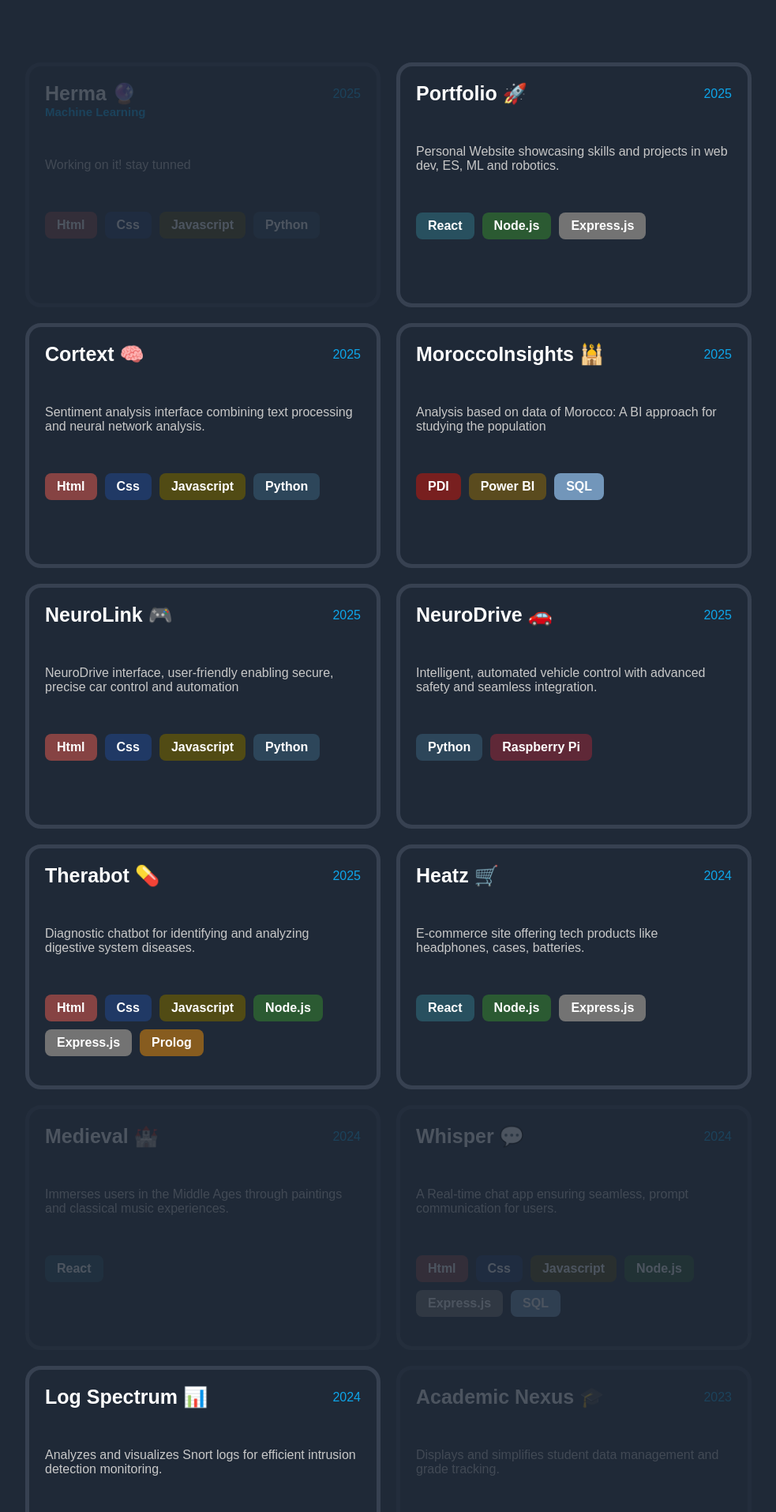
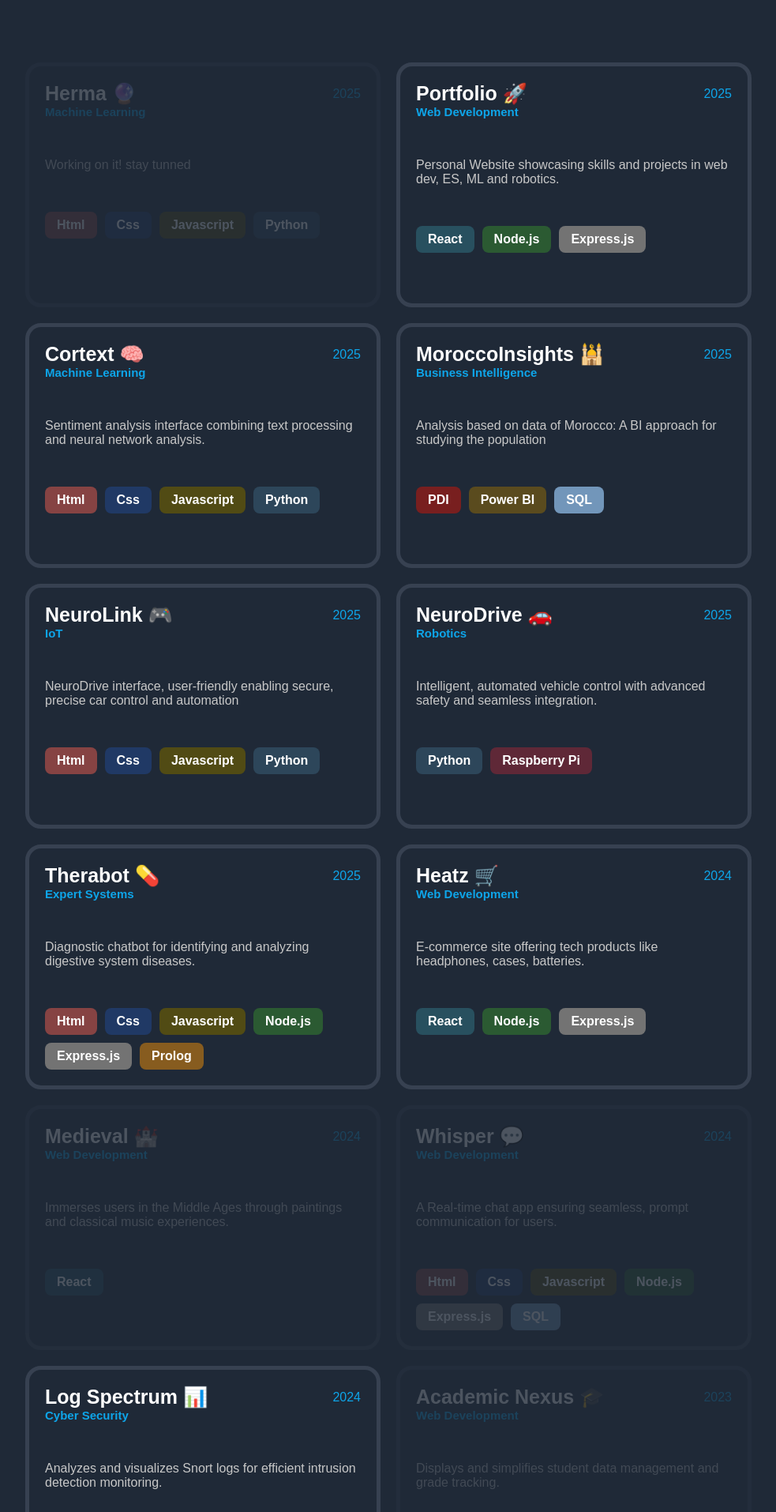
Before and after one commit to DarttGoblin/Portfolio, a React (Create React App) app: page /Projects in a window 1280 px wide. Shown: the part 346-2260 px from the top of the page at 79% size, without its empty margins (148-1131 px from the left). Built offline with nearby package versions, Linux system fonts and the light colour scheme.

Commit message:
Update Projects.js

```diff
--- a/src/Pages/Projects/Projects.js
+++ b/src/Pages/Projects/Projects.js
@@ -29,6 +29,7 @@ const Projects = () => {
                         available
                         onClick={() => window.open('https://portfolio-git-main-yassinebazgourgmailcoms-projects.vercel.app/', '_blank')}
                         title='Portfolio 🚀'
+                        skill='Web Development'
                         date='2025'
                         description='Personal Website showcasing skills and projects in web dev, ES, ML and robotics.'
                         tools={[
@@ -41,6 +42,7 @@ const Projects = () => {
                         available
                         onClick={() => window.open('https://darttgoblin.github.io/Cortext/Cortext.html', '_blank')}
                         title='Cortext 🧠'
+                        skill='Machine Learning'
                         date='2025'
                         description='Sentiment analysis interface combining text processing and neural network analysis.'
                         tools={[
@@ -54,6 +56,7 @@ const Projects = () => {
                         available
                         onClick={() => window.open('https://drive.google.com/file/d/1TsXVrZmQmEfpMF_mUPjdcb787d7KsVtP/view?usp=drive_link', '_blank')}
                         title='MoroccoInsights 🕌'
+                        skill='Business Intelligence'
                         date='2025'
                         description="Analysis based on data of Morocco: A BI approach for studying the population"
                         tools={[
@@ -66,6 +69,7 @@ const Projects = () => {
                         available
                         onClick={() => window.open('https://darttgoblin.github.io/NeuroLink/NeuroLink.Pages/Home/Home.html', '_blank')}
                         title='NeuroLink 🎮'
+                        skill='IoT'
                         date='2025'
                         description='NeuroDrive interface, user-friendly enabling secure, precise car control and automation'
                         tools={[
@@ -79,6 +83,7 @@ const Projects = () => {
                         available
                         onClick={() => window.open('https://darttgoblin.github.io/NeuroLink/NeuroLink.Pages/Home/Home.html', '_blank')}
                         title='NeuroDrive 🚗'
+                        skill='Robotics'
                         date='2025'
                         description='Intelligent, automated vehicle control with advanced safety and seamless integration.'
                         tools={[
@@ -90,6 +95,7 @@ const Projects = () => {
                         available
                         onClick={() => window.open('https://darttgoblin.github.io/TheraBot/TheraBot.html', '_blank')}
                         title='Therabot 💊'
+                        skill='Expert Systems'
                         date='2025'
                         description='Diagnostic chatbot for identifying and analyzing digestive system diseases.'
                         tools={[
@@ -105,6 +111,7 @@ const Projects = () => {
                         available
                         onClick={() => window.open('https://heatz.ma/', '_blank')}
                         title='Heatz 🛒'
+                        skill='Web Development'
                         date='2024'
                         description='E-commerce site offering tech products like headphones, cases, batteries.'
                         tools={[
@@ -116,6 +123,7 @@ const Projects = () => {
                     <Project
                         onClick={() => {alert('Project is currently undergoing maintenance and will be available shortly!')}}
                         title='Medieval 🏰'
+                        skill='Web Development'
                         date='2024'
                         description='Immerses users in the Middle Ages through paintings and classical music experiences.'
                         tools={[
@@ -125,6 +133,7 @@ const Projects = () => {
                     <Project
                         onClick={() => {alert('Project is currently undergoing maintenance and will be available shortly!')}}
                         title='Whisper 💬'
+                        skill='Web Development'
                         date='2024'
                         description='A Real-time chat app ensuring seamless, prompt communication for users.'
                         tools={[
@@ -140,6 +149,7 @@ const Projects = () => {
                         available
                         onClick={() => window.open('https://darttgoblin.github.io/LogSpectrum/InterfaceEmbPages/About/About.html', '_blank')}
                         title='Log Spectrum 📊'
+                        skill='Cyber Security'
                         date='2024'
                         description='Analyzes and visualizes Snort logs for efficient intrusion detection monitoring.'
                         tools={[
@@ -155,6 +165,7 @@ const Projects = () => {
                     <Project
                         onClick={() => {alert('Project is currently undergoing maintenance and will be available shortly!')}}
                         title='Academic Nexus 🎓'
+                        skill='Web Development'
                         date='2023'
                         description='Displays and simplifies student data management and grade tracking.'
                         tools={[
@@ -167,6 +178,7 @@ const Projects = () => {
                     <Project
                         onClick={() => {alert('Project is currently undergoing maintenance and will be available shortly!')}}
                         title='iBulk 🏋️‍♂️'
+                        skill='Web Development'
                         date='2022'
                         description='Fitness site with personalized plans, coaching, tools, and a store.'
                         tools={[
```
